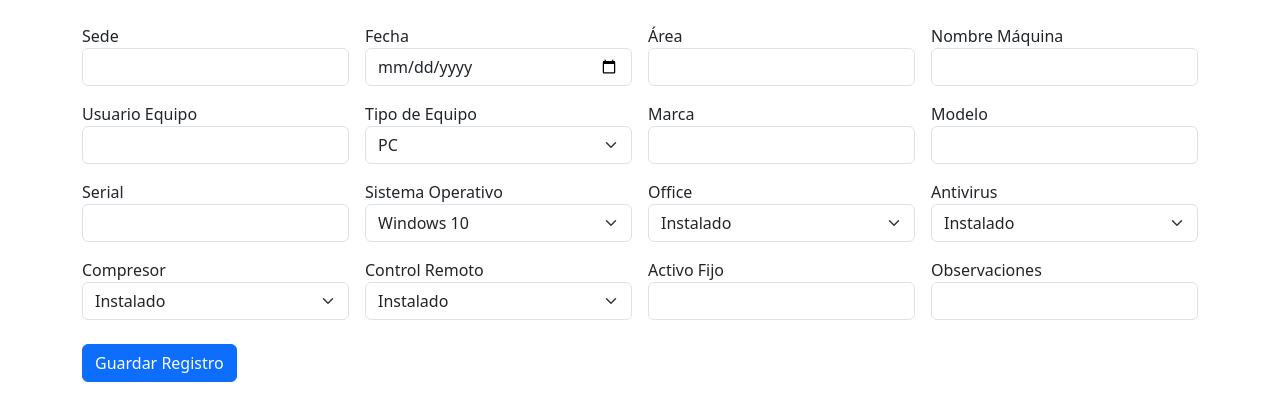
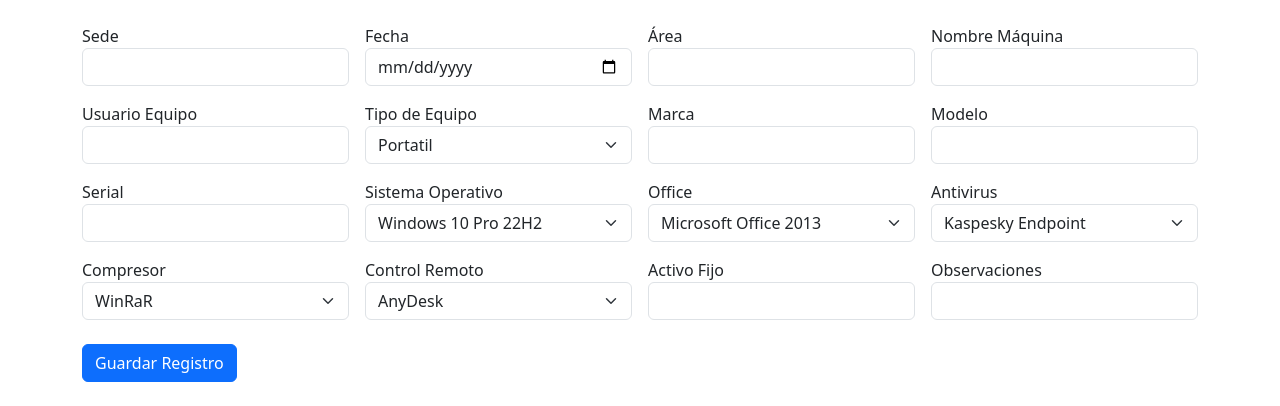
Before and after one commit to JozeDavhiid/Mantenimiento_Computadores, a Flask app: page /principal in a window 1280 px wide. Shown: the part 56-462 px from the top of the page. Run offline with Flask 3, Linux system fonts and the light colour scheme; the visitor is signed in with stand-in values (Sample User, id 1); data that the repository does not hold is empty; some libraries are stand-ins or nearby versions.

Commit message:
Actualizacion

```diff
--- a/templates/principal.html
+++ b/templates/principal.html
@@ -55,10 +55,11 @@
         <div class="col-md-3">
             <label>Tipo de Equipo</label>
             <select name="tipo_equipo" class="form-select">
-                <option>PC</option>
-                <option>Laptop</option>
+                <option>Portatil</option>
+                <option>All in One</option>
+                <option>Impresora</option>
                 <option>Servidor</option>
-                <option>Impresora</option>
+                <option>Otro</option>
             </select>
         </div>
         <div class="col-md-3">
@@ -77,39 +78,48 @@
         <div class="col-md-3">
             <label>Sistema Operativo</label>
             <select name="so" class="form-select">
-                <option>Windows 10</option>
-                <option>Windows 11</option>
-                <option>Linux</option>
+                <option>Windows 10 Pro 22H2</option>
+                <option>Windows 11 Pro 23H2</option>
+                <option>Windows 11 Pro 24H2</option>
                 <option>MacOS</option>
             </select>
         </div>
         <div class="col-md-3">
             <label>Office</label>
             <select name="office" class="form-select">
-                <option>Instalado</option>
-                <option>No instalado</option>
+                <option>Microsoft Office 2013</option>
+                <option>Microsoft Office 365</option>
+                <option>Microsoft Office 2016</option>
+                <option>Microsoft Office 2019</option>
+                <option>Microsoft Office 2021</option>
+                <option>No Instalado</option>
             </select>
         </div>
         <div class="col-md-3">
             <label>Antivirus</label>
             <select name="antivirus" class="form-select">
-                <option>Instalado</option>
-                <option>No instalado</option>
+                <option>Kaspesky Endpoint</option>
+                <option>Windows Defender</option>
+                <option>Avast</option>
+                <option>No Instalado</option>
             </select>
         </div>
 
         <div class="col-md-3">
             <label>Compresor</label>
             <select name="compresor" class="form-select">
-                <option>Instalado</option>
-                <option>No instalado</option>
+                <option>WinRaR</option>
+                <option>7-Zip</option>
+                <option>PeaZip</option>
             </select>
         </div>
         <div class="col-md-3">
             <label>Control Remoto</label>
             <select name="control_remoto" class="form-select">
-                <option>Instalado</option>
-                <option>No instalado</option>
+                <option>AnyDesk</option>
+                <option>RuskDesk</option>
+                <option>TeamViewer</option>
+                <option>No Instalado</option>
             </select>
         </div>
         <div class="col-md-3">
```
